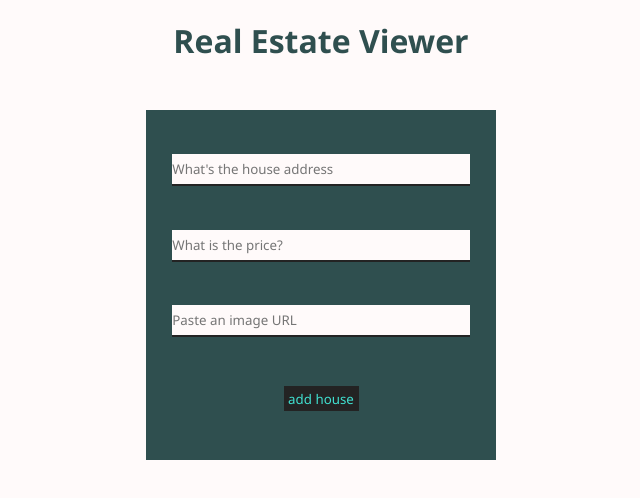
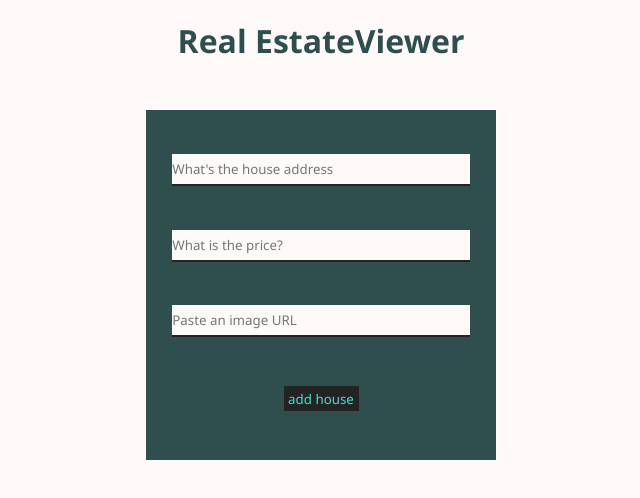
Before and after one commit to aymohamed97/BackEnd2, a plain HTML site: page index.html in a window 1280 px wide. Shown: the full height of the page, 319-959 px from the left. Drawn offline with nearby package versions, Linux system fonts and the light colour scheme; no server answers.

Commit message:
Update index.html

```diff
--- a/index.html
+++ b/index.html
@@ -9,7 +9,7 @@
 </head>
 <body>
     <header>
-        <h1>Real Estate Viewer</h1>
+        <h1>Real EstateViewer</h1>
     </header>
     <main>
 
```
